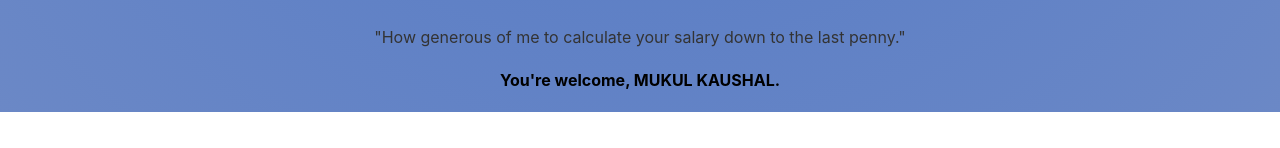
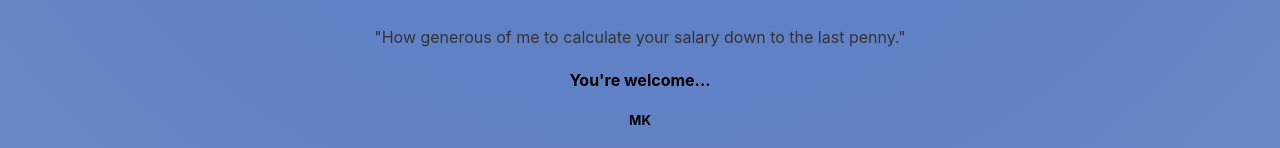
Before and after one commit to mukulEDITH/Salary-calculator, a React (Create React App) app: page / in a window 1280 px wide. Shown: the part 1067-1215 px from the top of the page. Before the commit the page ends 1179 px from the top, so only its background shows below. Built offline with nearby package versions, Linux system fonts and the light colour scheme.

Commit message:
Update App.js

```diff
--- a/src/App.js
+++ b/src/App.js
@@ -12,7 +12,8 @@ function App() {
       <h1>Salary calculator</h1>
        <SalaryCalculator/>
         <p>"How generous of me to calculate your salary down to the last penny."</p>
-       <h4>You're welcome, MUKUL KAUSHAL.</h4>
+       <h4>You're welcome...</h4>
+       <h5>MK</h5>
     </div>
   );
 }
```
